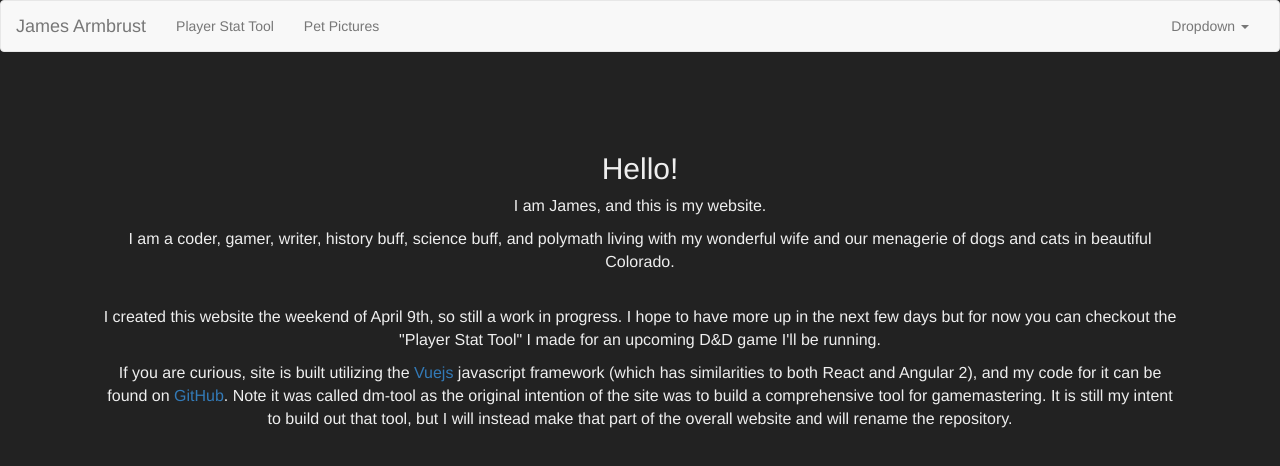
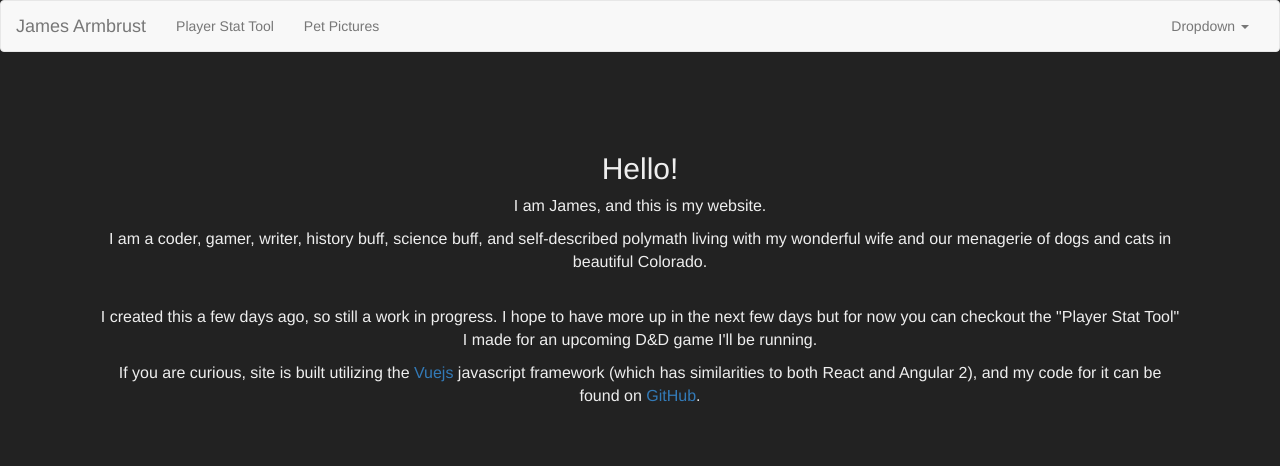
Before and after one commit to jarmbrust/dm-tool, a Vue app: page / in a window 1280 px wide. Shown: the top 466 px of the page. Built offline with nearby package versions, Linux system fonts and the light colour scheme.

Commit message:
some text changed

```diff
--- a/src/components/Home.vue
+++ b/src/components/Home.vue
@@ -5,17 +5,15 @@
       I am James, and this is my website.
     </p>
     <p>
-      I am a coder, gamer, writer, history buff, science buff, and polymath living with my wonderful wife and our menagerie of dogs and cats in beautiful Colorado.
+      I am a coder, gamer, writer, history buff, science buff, and self-described polymath living with my wonderful wife and our menagerie of dogs and cats in beautiful Colorado.
     </p>
     <br/>
     <p>
-      I created this website the weekend of April 9th, so still a work in progress.  I hope to have more up in the next few days but for now you can checkout the "Player Stat Tool" I made for an upcoming D&D game I'll be running.
+      I created this a few days ago, so still a work in progress.  I hope to have more up in the next few days but for now you can checkout the "Player Stat Tool" I made for an upcoming D&D game I'll be running.
     </p>
     <p>
-      If you are curious, site is built utilizing the <a href="https://vuejs.org/">Vuejs</a> javascript framework (which has similarities to both React and Angular 2), and my code for it can be found on <a href="https://github.com/jarmbrust/dm-tool">GitHub</a>. Note it was called dm-tool as the original intention of the site was to build a comprehensive tool for gamemastering.  It is still my intent to build out that tool, but I will instead make that part of the overall website and will rename the repository.
+      If you are curious, site is built utilizing the <a href="https://vuejs.org/">Vuejs</a> javascript framework (which has similarities to both React and Angular 2), and my code for it can be found on <a href="https://github.com/jarmbrust/dm-tool">GitHub</a>.
     </p>
-
-
   </div>
 </template>
 
```
